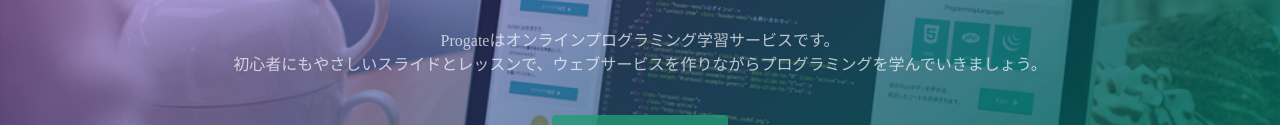
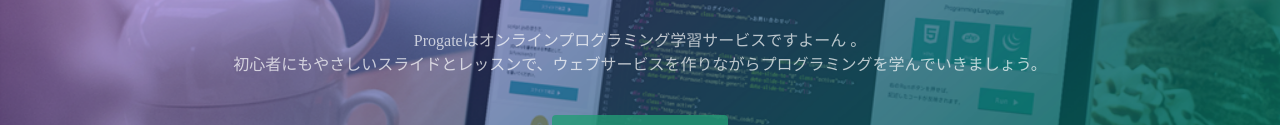
Before and after one commit to eitokuri/.github.io, a plain HTML site: page index.html in a window 1280 px wide. Shown: the part 317-442 px from the top of the page. Drawn offline with Linux system fonts and the light colour scheme.

Commit message:
Update index.html

```diff
--- a/index.html
+++ b/index.html
@@ -24,7 +24,8 @@
   <div class="top-wrapper">
     <div class="container">
       <h1>LEARN TO CODE.<br>LEARN TO BE CREATIVE.</h1>
-      <p>Progateはオンラインプログラミング学習サービスです。<br>初心者にもやさしいスライドとレッスンで、ウェブサービスを作りながらプログラミングを学んでいきましょう。</p>
+      <p>Progateはオンラインプログラミング学習サービスですよーん
+       。<br>初心者にもやさしいスライドとレッスンで、ウェブサービスを作りながらプログラミングを学んでいきましょう。</p>
       <div class="btn-wrapper">
         <a href="#" class="btn signup">新規登録はこちら</a>
         <p>or</p>
```
